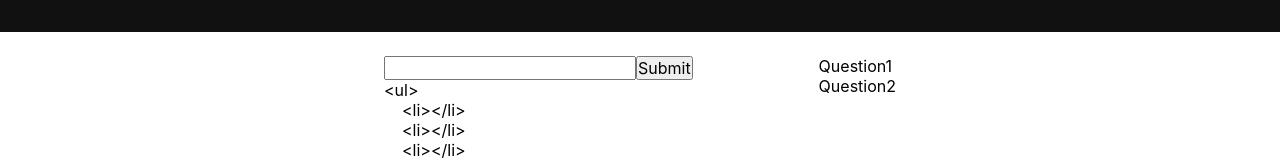
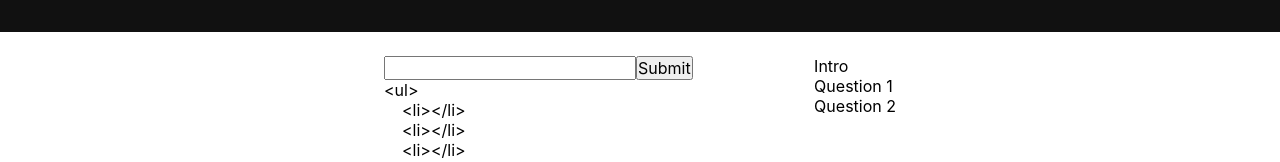
Before and after one commit to carmineDYJ/css-speedrun, a Vue app: page / in a window 1280 px wide. Shown: the part 156-318 px from the top of the page. Built offline with nearby package versions, Linux system fonts and the light colour scheme; a web font is replaced by a local one.

Commit message:
now question titles could be displayed in sidebar

```diff
--- a/src/components/CSSAnswer.vue
+++ b/src/components/CSSAnswer.vue
@@ -5,13 +5,14 @@ const props = defineProps(['answer', 'answerStatus', 'currentQuestionIndex'])
 const emit = defineEmits(['update:answer', 'update:currentQuestionIndex', 'update:answerStatus'])
 const answerRef = ref(null)
 const buttonTextRef = ref('Submit')
+const CSSQuestionsCount = CSSQuestions.length
 const updateAnswerInput = () => {
   emit('update:answer', answerRef.value)
   // console.log("answerRef", answerRef.value)
 }
 const nextQuestion = () => {
   // don't jump when reach last question
-  if (props.currentQuestionIndex <= CSSQuestions.length - 2) {
+  if (props.currentQuestionIndex <= CSSQuestionsCount - 2) {
     console.log("props.currentQuestionIndex" ,props.currentQuestionIndex)
     console.log("CSSQuestions.length" ,CSSQuestions.length - 1)
     emit('update:currentQuestionIndex', props.currentQuestionIndex + 1)
--- a/src/components/CSSQuestion.vue
+++ b/src/components/CSSQuestion.vue
@@ -74,12 +74,6 @@ watch(() => props.answer, () => {
   compareResult()
   updateQuestionDisplayCode()
 })
-
-// onMounted(() => {
-//   console.log("node", questionNode)
-//   console.log("node children: ", questionNode.children)
-//   console.log("all children", questionNode.getElementsByTagName("*"))
-// })
 </script>
 
 <template>
--- a/src/components/CSSQuestionSideBar.vue
+++ b/src/components/CSSQuestionSideBar.vue
@@ -1,16 +1,17 @@
 <script setup>
-
+import CSSQuestions from './CSSQuestions';
+const CSSQuestionTitles = CSSQuestions.map(question => question.title)
 </script>
 
 <template>
   <div>
     <ol>
-      <li>Question1</li>
-      <li>Question2</li>
+      <li v-for="(title, index) in CSSQuestionTitles">
+        {{ title }}
+      </li>
     </ol>
   </div>
 </template>
 
 <style lang="scss" scoped>
-
 </style>
```
